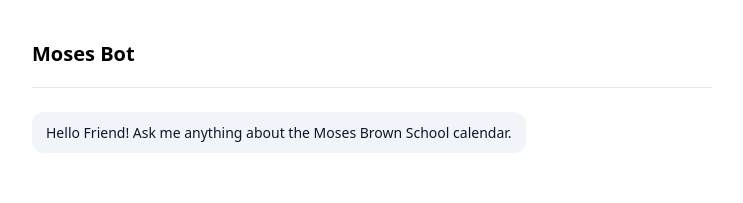
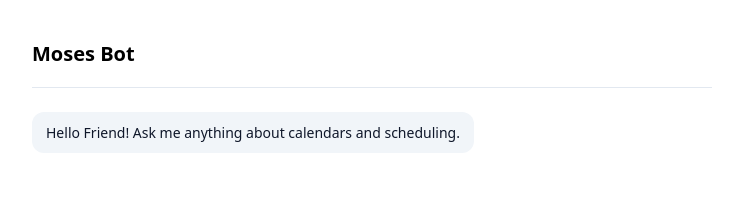
Before and after one commit to mb411bot-source/mb-calendar-assistant, a Next.js app: page / in a window 1280 px wide. Shown: the top 203 px of the page, without its empty margins (268-1011 px from the left). Built offline with nearby package versions, Linux system fonts and the light colour scheme.

Commit message:
Update page.js

```diff
--- a/app/page.js
+++ b/app/page.js
@@ -3,7 +3,7 @@
 
 export default function Home() {
   const [messages, setMessages] = useState([
-    { sender: 'bot', text: 'Hello Friend! Ask me anything about the Moses Brown School calendar.' }
+    { sender: 'bot', text: 'Hello Friend! Ask me anything about calendars and scheduling.' }
   ]);
   const [input, setInput] = useState('');
   const [loading, setLoading] = useState(false);
```
